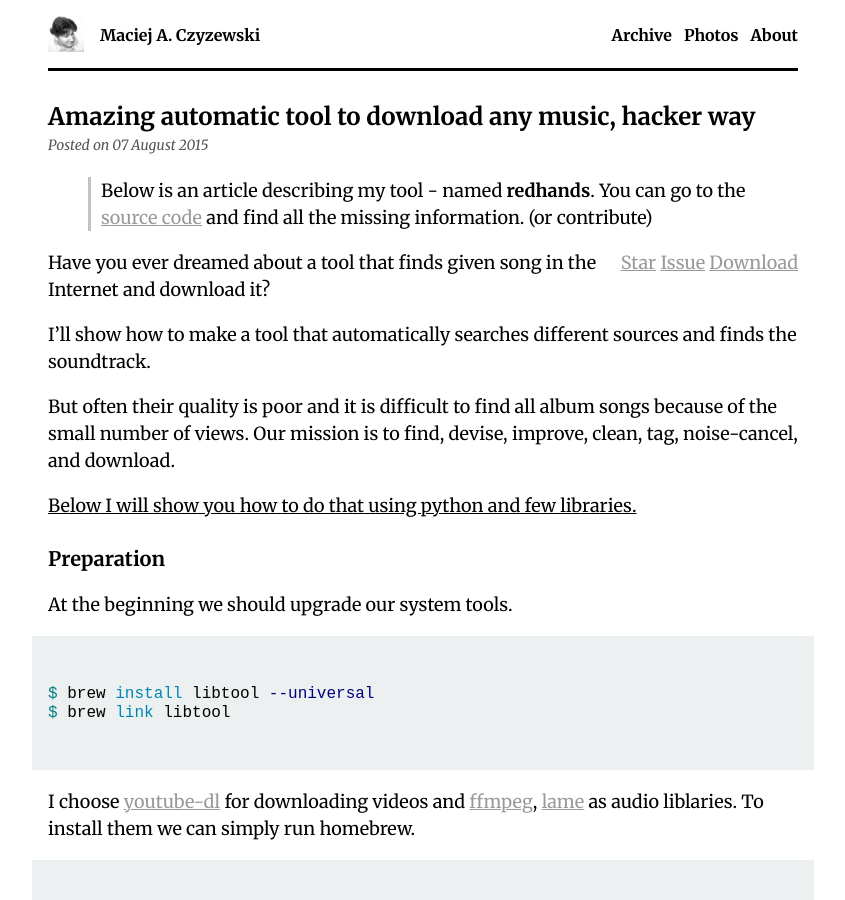
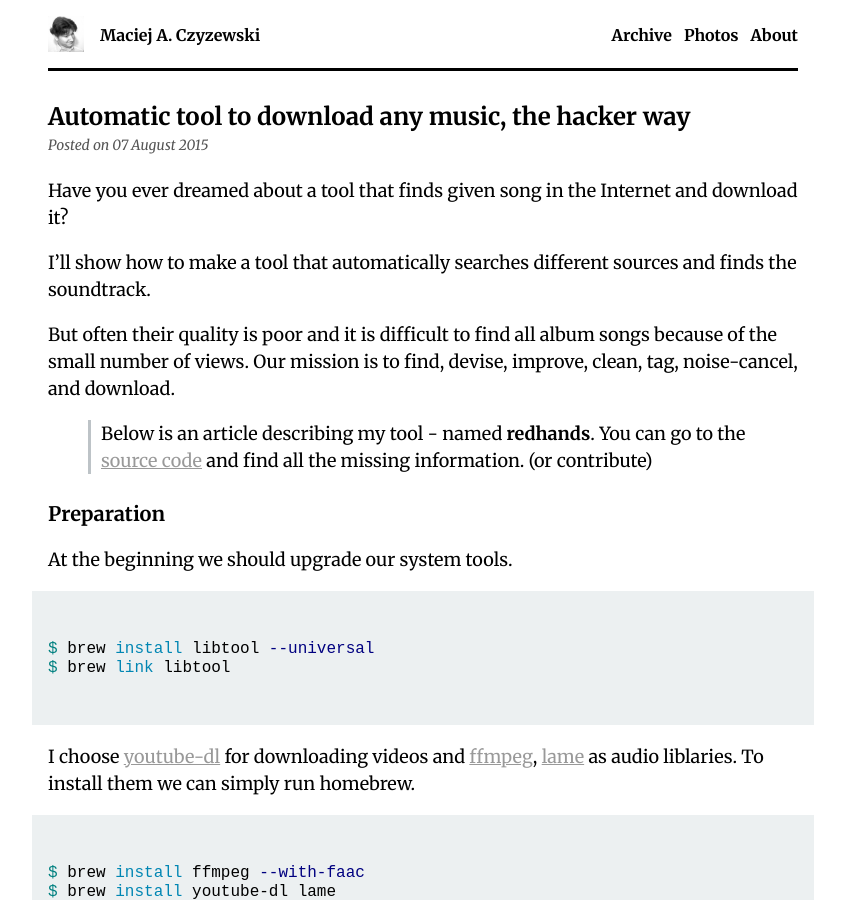
Before and after one commit to maciejczyzewski/maciejczyzewski.github.io, a Jekyll site: the page built from _posts/2015-08-07-automatic-tool-to-download-any-music-the-hacker-way.markdown, in a window 1280 px wide and 900 px high. Shown: the whole window, without its empty margins (217-1062 px from the left). Built offline with Jekyll 4.4.1, drawn with Linux system fonts in a browser that asks for light colours; Markdown is read by kramdown in place of the engine named in the settings.

Commit message:
Grammar, change title.

```diff
--- a/_posts/2015-08-07-amazing-automatic-tool-to-download-any-music-hacker-way.markdown
+++ b/_posts/2015-08-07-automatic-tool-to-download-any-music-the-hacker-way.markdown
@@ -1,19 +1,10 @@
 ---
 layout: post
-title:  "Amazing automatic tool to download any music, hacker way"
+title:  "Automatic tool to download any music, the hacker way"
 date:   2015-08-07 15:20:50
 
 label:  green
 ---
-
-> Below is an article describing my tool - named __redhands__. You can go to the [source code](https://github.com/maciejczyzewski/redhands) and find all the missing information. (or contribute)
-
-<div style="float: right">
-<a class="github-button" href="https://github.com/maciejczyzewski/redhands" data-icon="octicon-star" data-style="mega" data-count-href="/maciejczyzewski/redhands/stargazers" data-count-api="/repos/maciejczyzewski/redhands#stargazers_count" data-count-aria-label="# stargazers on GitHub" aria-label="Star maciejczyzewski/redhands on GitHub">Star</a>
-<a class="github-button" href="https://github.com/maciejczyzewski/redhands/issues" data-icon="octicon-issue-opened" data-style="mega" data-count-api="/repos/maciejczyzewski/redhands#open_issues_count" data-count-aria-label="# issues on GitHub" aria-label="Issue maciejczyzewski/redhands on GitHub">Issue</a>
-<a class="github-button" href="https://github.com/maciejczyzewski/redhands/archive/master.zip" data-icon="octicon-cloud-download" data-style="mega" aria-label="Download maciejczyzewski/redhands on GitHub">Download</a>
-<script async defer id="github-bjs" src="https://buttons.github.io/buttons.js"></script>
-</div>
 
 Have you ever dreamed about a tool that finds given song in the Internet and download it?
 
@@ -21,7 +12,7 @@ I’ll show how to make a tool that automatically searches different sources and
 
 But often their quality is poor and it is difficult to find all album songs because of the small number of views. Our mission is to find, devise, improve, clean, tag, noise-cancel, and download.
 
-<u>Below I will show you how to do that using python and few libraries.</u>
+> Below is an article describing my tool - named __redhands__. You can go to the [source code](https://github.com/maciejczyzewski/redhands) and find all the missing information. (or contribute)
 
 ## Preparation
 
```
